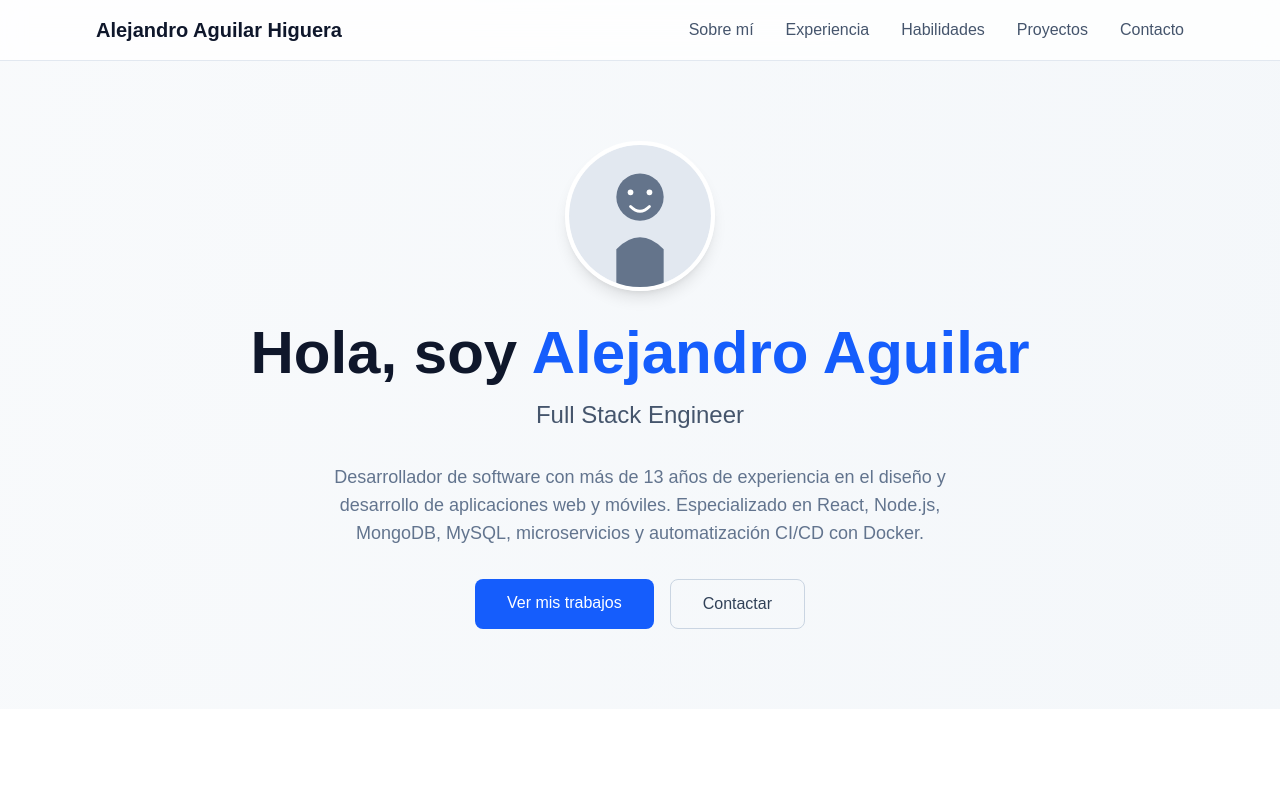
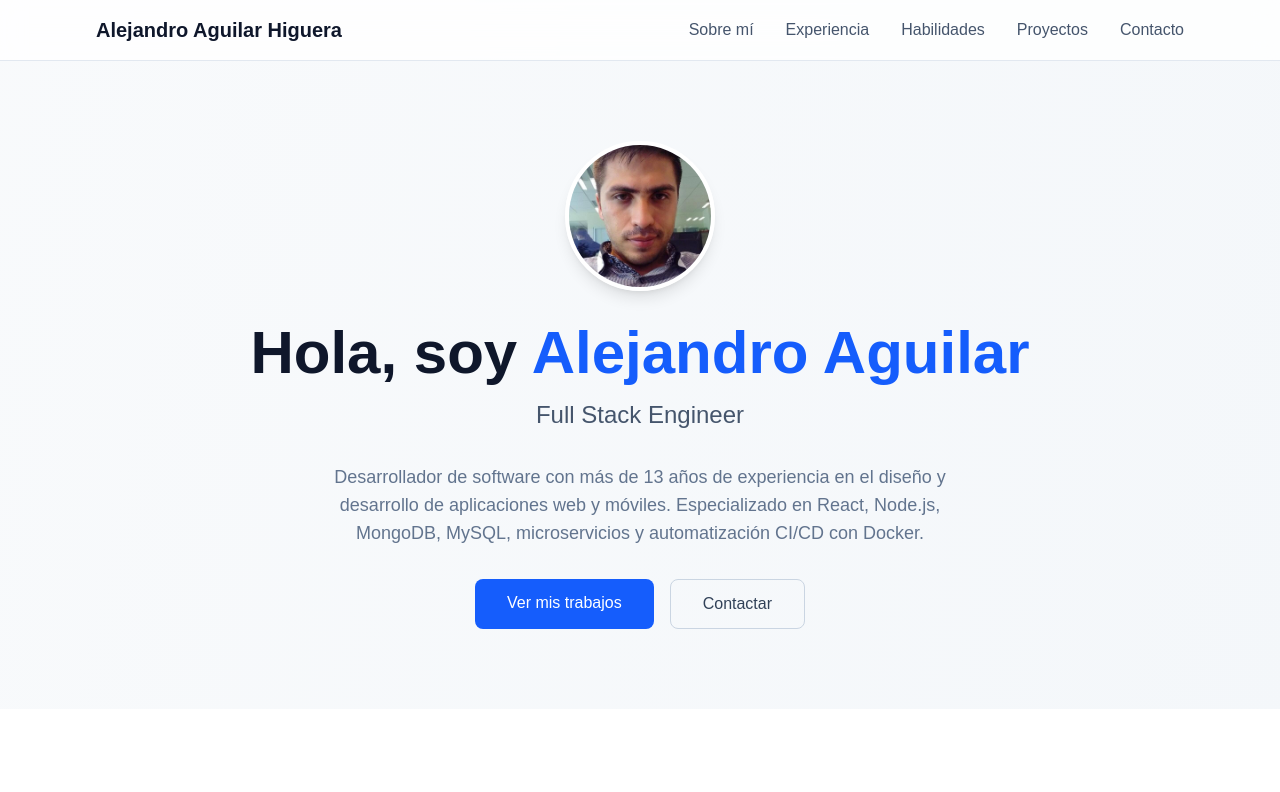
Before and after one commit to alejandroaguilarhiguera/landing-site, a Next.js app: page / in a window 1280 px wide. Shown: the top 792 px of the page. Built offline with nearby package versions, Linux system fonts and the light colour scheme.

Commit message:
add avatar and change agcollege to academia global

```diff
--- a/src/app/page.tsx
+++ b/src/app/page.tsx
@@ -47,7 +47,7 @@ export default function Home() {
     },
     {
       title: "Jr Full Stack Developer",
-      company: "Agcollege",
+      company: "Academia global",
       period: "Noviembre 2013 - Julio 2019",
       description: "Implementación de nuevas funciones, corrección de errores, diseño de bases de datos, creación de nuevos servidores web.",
       technologies: ["PHP", "JavaScript", "MySQL", "PL/SQL", "AngularJS", "React"]
@@ -179,7 +179,7 @@ export default function Home() {
           <div className="text-center">
             <div className="mb-8">
               <Image
-                src="/avatar-placeholder.svg"
+                src="/avatar-placeholder.jpeg"
                 alt="Foto de Alejandro Aguilar"
                 width={150}
                 height={150}
```
Also changed, not shown: public/avatar-placeholder.jpeg (added), public/avatar-placeholder.svg (deleted).
